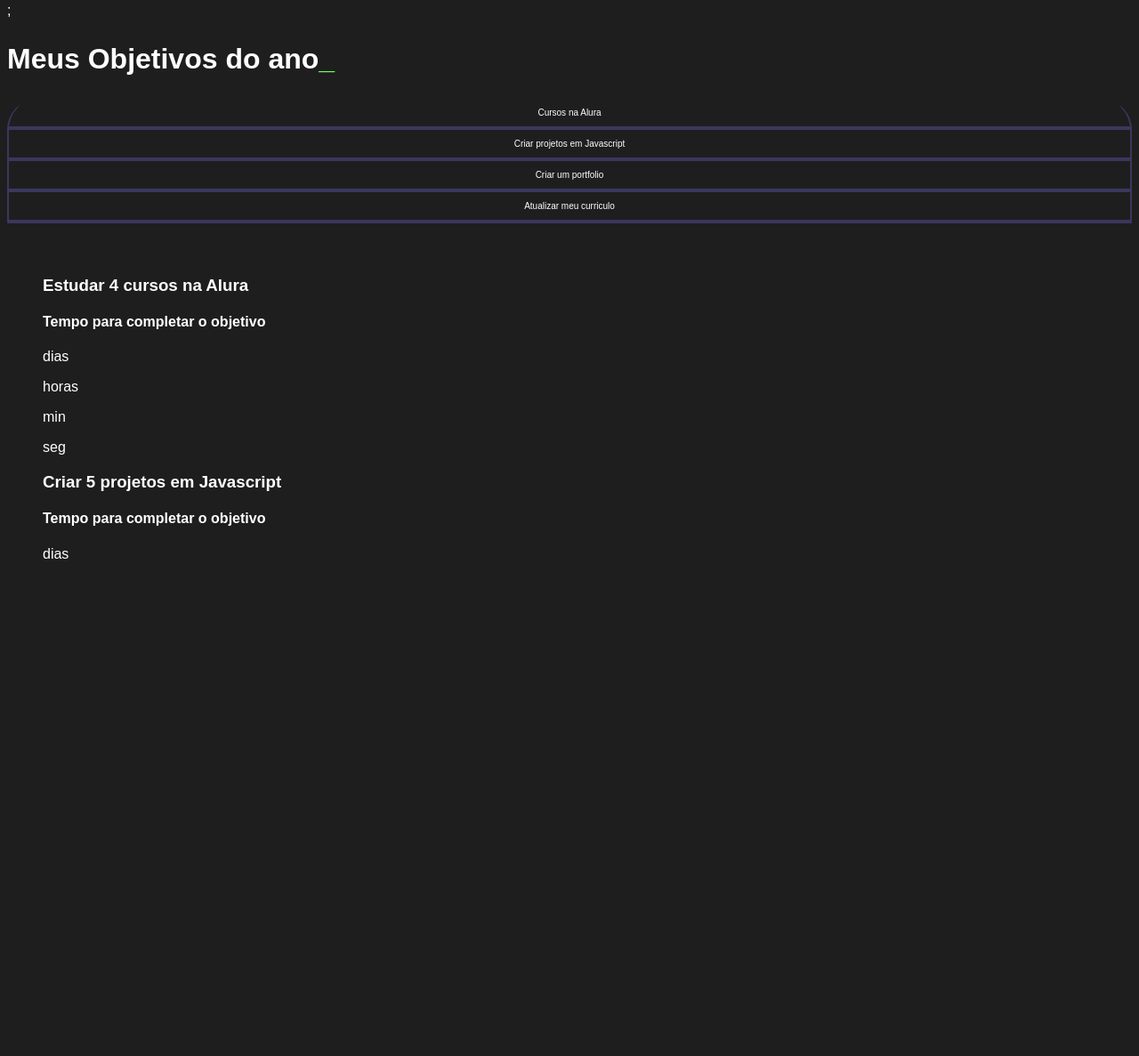
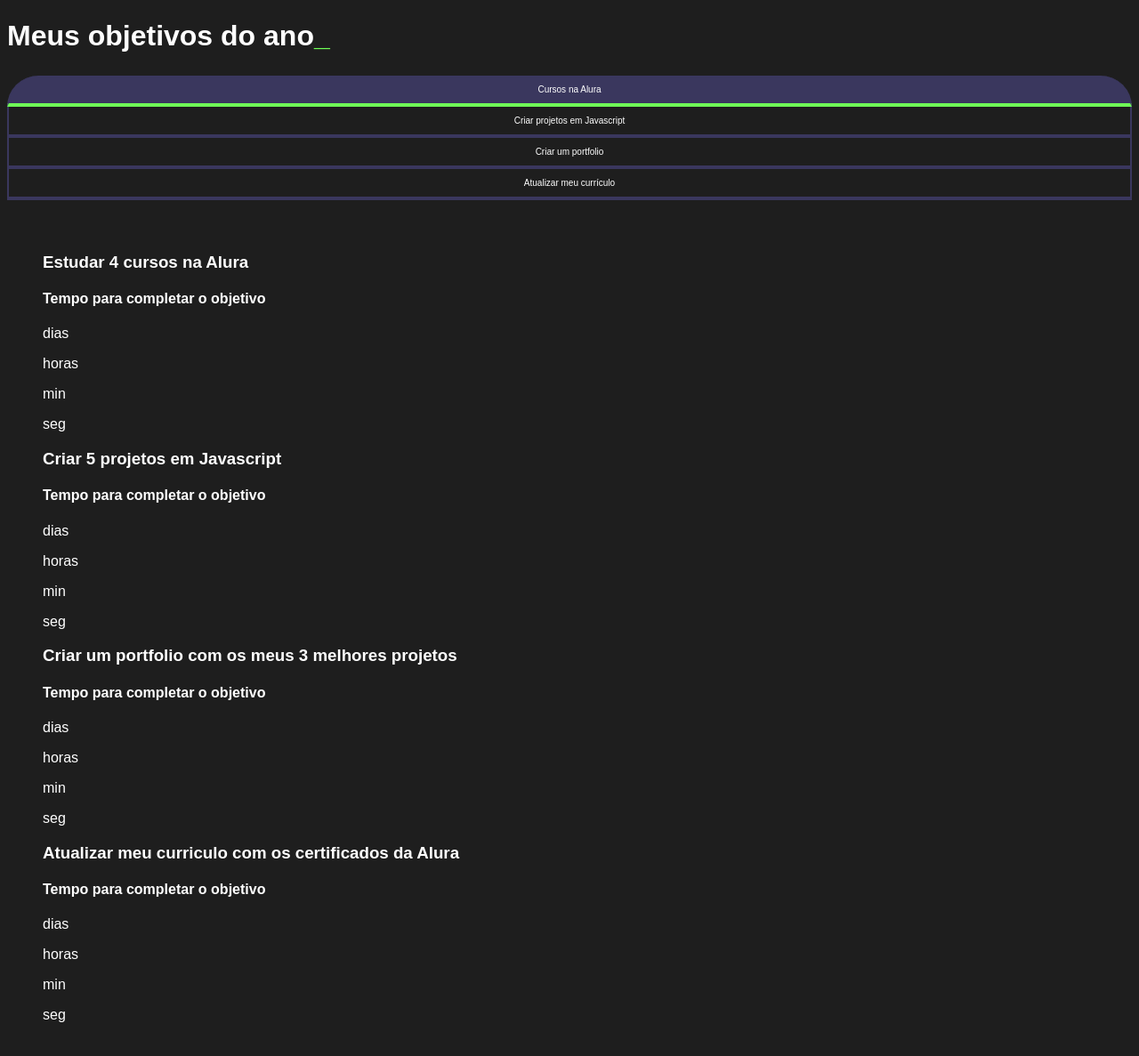
Before and after one commit to jaquellineh/Projeto-de-vida, a plain HTML site: page index.html in a window 1280 px wide. Shown: the part 5-1192 px from the top of the page at 89% size. Before the commit the page ends 800 px from the top, so only its background shows below. Drawn offline with Linux system fonts and the light colour scheme; a small style sheet from the web is missing.

Commit message:
atualizar

```diff
--- a/index.html
+++ b/index.html
@@ -1,21 +1,24 @@
 <!DOCTYPE html>
 <html lang="pt-br">
 
+
 <head>
-    <meta charset="UTF=8">
-    <meta name="viewport" content="width=device-width, initial-scale=1.0">;
+    <meta charset="UTF-8">
+    <meta name="viewport" content="width=device-width, initial-scale=1.0">
     <title>Meus objetivos do ano</title>
     <link rel="stylesheet" href="style.css">
 </head>
 
+
 <body>
     <section class="conteudo-principal">
-        <h2 class="titulo-principal">Meus Objetivos do ano<span>_</span></h2>
+        <h2 class="titulo-principal">Meus objetivos do ano<span>_</span></h2>
+        <div class="conteudo">
             <div class="botoes">
-            <button class="botao">Cursos na Alura</button>
+                <button class="botao ativo">Cursos na Alura</button>
                 <button class="botao">Criar projetos em Javascript</button>
                 <button class="botao">Criar um portfolio</button>
-            <button class="botao">Atualizar meu curriculo</button>
+                <button class="botao">Atualizar meu currículo</button>
             </div>
             <div class="abas-textos">
                 <div class="aba-conteudo ativo">
@@ -23,19 +26,19 @@
                     <h4 class="aba-conteudo-titulo-secundario">Tempo para completar o objetivo</h4>
                     <div class="contador">
                         <div class="contador-digito">
-                        <p class="contador-digitor-numero" id="dias0"></p>
+                            <p class="contador-digito-numero" id="dias0"></p>
                             <p class="contador-digito-texto">dias</p>
                         </div>
                         <div class="contador-digito">
-                        <p class="contador-digitor-numero" id="horas0"></p>
+                            <p class="contador-digito-numero" id="horas0"></p>
                             <p class="contador-digito-texto">horas</p>
                         </div>
                         <div class="contador-digito">
-                        <p class="contador-digitor-numero" id="min0"></p>
+                            <p class="contador-digito-numero" id="min0"></p>
                             <p class="contador-digito-texto">min</p>
                         </div>
                         <div class="contador-digito">
-                        <p class="contador-digitor-numero" id="seg0"></p>
+                            <p class="contador-digito-numero" id="seg0"></p>
                             <p class="contador-digito-texto">seg</p>
                         </div>
                     </div>
@@ -45,10 +48,72 @@
                     <h4 class="aba-conteudo-titulo-secundario">Tempo para completar o objetivo</h4>
                     <div class="contador">
                         <div class="contador-digito">
-                        <p class="contador-digitor-numero" id="dias1"></p>
+                            <p class="contador-digito-numero" id="dias1"></p>
                             <p class="contador-digito-texto">dias</p>
                         </div>
+                        <div class="contador-digito">
+                            <p class="contador-digito-numero" id="horas1"></p>
+                            <p class="contador-digito-texto">horas</p>
+                        </div>
+                        <div class="contador-digito">
+                            <p class="contador-digito-numero" id="min1"></p>
+                            <p class="contador-digito-texto">min</p>
+                        </div>
+                        <div class="contador-digito">
+                            <p class="contador-digito-numero" id="seg1"></p>
+                            <p class="contador-digito-texto">seg</p>
+                        </div>
+                    </div>
+                </div>
+                <div class="aba-conteudo">
+                    <h3 class="aba-conteudo-titulo-principal">Criar um portfolio com os meus 3 melhores projetos</h3>
+                    <h4 class="aba-conteudo-titulo-secundario">Tempo para completar o objetivo</h4>
+                    <div class="contador">
+                        <div class="contador-digito">
+                            <p class="contador-digito-numero" id="dias2"></p>
+                            <p class="contador-digito-texto">dias</p>
+                        </div>
+                        <div class="contador-digito">
+                            <p class="contador-digito-numero" id="horas2"></p>
+                            <p class="contador-digito-texto">horas</p>
+                        </div>
+                        <div class="contador-digito">
+                            <p class="contador-digito-numero" id="min2"></p>
+                            <p class="contador-digito-texto">min</p>
+                        </div>
+                        <div class="contador-digito">
+                            <p class="contador-digito-numero" id="seg2"></p>
+                            <p class="contador-digito-texto">seg</p>
+                        </div>
+                    </div>
+                </div>
+                <div class="aba-conteudo">
+                    <h3 class="aba-conteudo-titulo-principal">Atualizar meu curriculo com os certificados da Alura</h3>
+                    <h4 class="aba-conteudo-titulo-secundario">Tempo para completar o objetivo</h4>
+                    <div class="contador">
+                        <div class="contador-digito">
+                            <p class="contador-digito-numero" id="dias3"></p>
+                            <p class="contador-digito-texto">dias</p>
+                        </div>
+                        <div class="contador-digito">
+                            <p class="contador-digito-numero" id="horas3"></p>
+                            <p class="contador-digito-texto">horas</p>
+                        </div>
+                        <div class="contador-digito">
+                            <p class="contador-digito-numero" id="min3"></p>
+                            <p class="contador-digito-texto">min</p>
+                        </div>
+                        <div class="contador-digito">
+                            <p class="contador-digito-numero" id="seg3"></p>
+                            <p class="contador-digito-texto">seg</p>
+                        </div>
+                    </div>
+                </div>
+            </div>
+        </div>
     </section>
+    <script src="main.js"></script>
 </body>
 
+
 </html>
```
Lines whose indentation alone changed are shown as unchanged.
